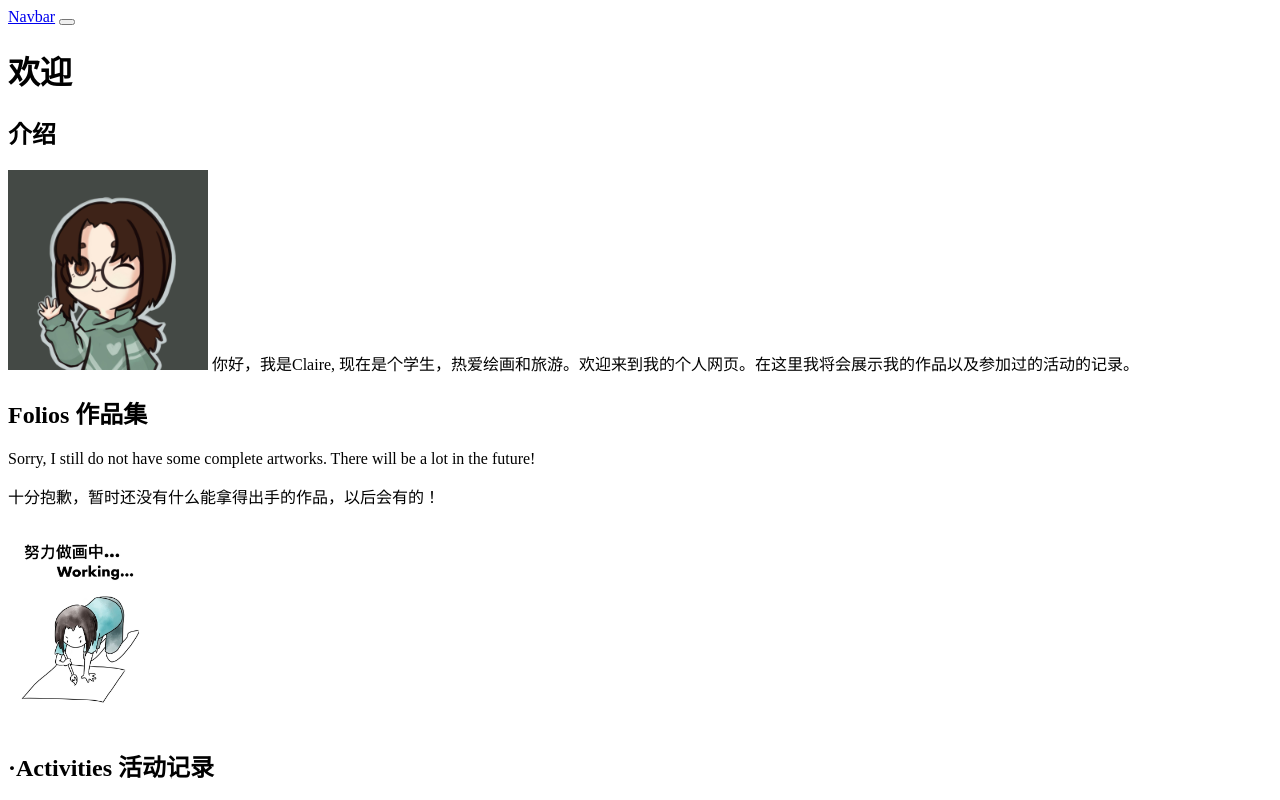
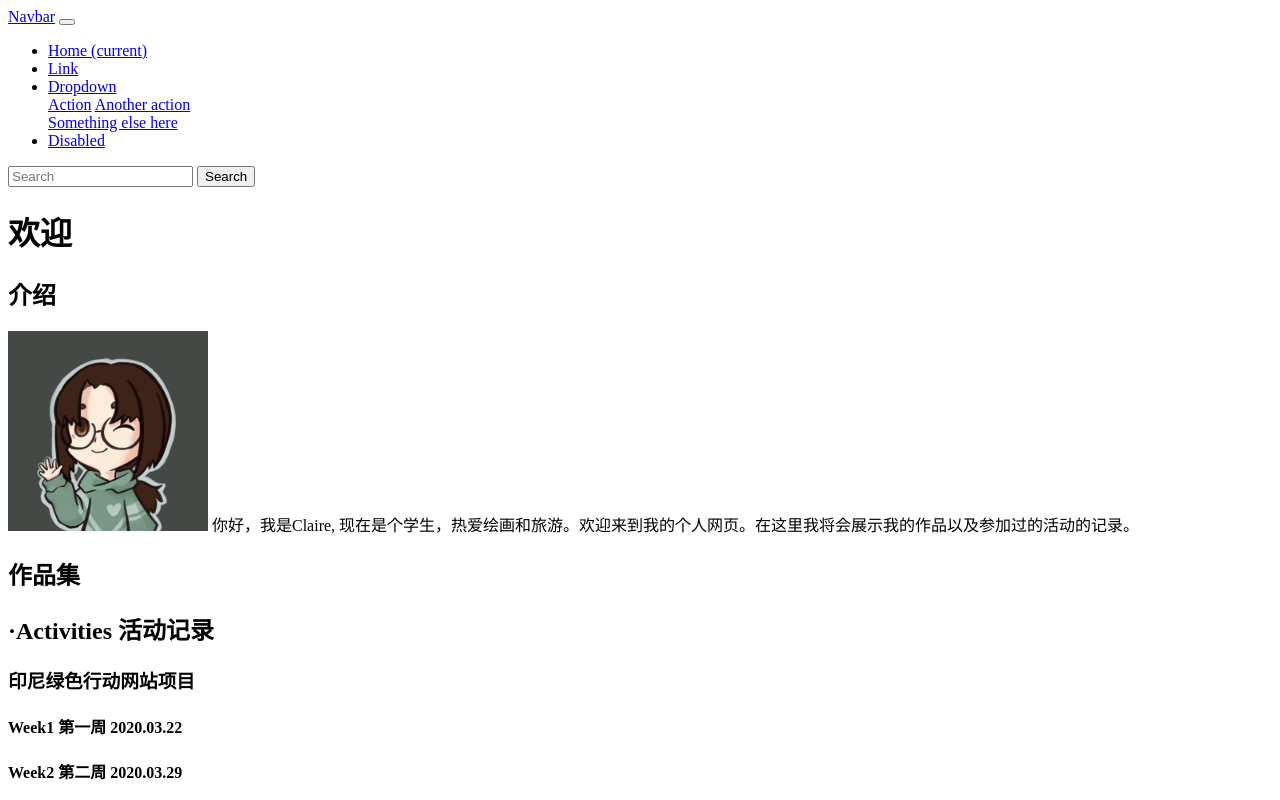
Before and after one commit to Claire-123/Claire-123.github.io, a plain HTML site: page index.html in a window 1280 px wide. Shown: the top 800 px of the page. Drawn offline with Linux system fonts and the light colour scheme.

Commit message:
navbar..

```diff
--- a/index.html
+++ b/index.html
@@ -15,17 +15,44 @@
   <button class="navbar-toggler" type="button" data-toggle="collapse" data-target="#navbarSupportedContent" aria-controls="navbarSupportedContent" aria-expanded="false" aria-label="Toggle navigation">
     <span class="navbar-toggler-icon"></span>
   </button>
-  </nav>
+
+  <div class="collapse navbar-collapse" id="navbarSupportedContent">
+    <ul class="navbar-nav mr-auto">
+      <li class="nav-item active">
+        <a class="nav-link" href="#">Home <span class="sr-only">(current)</span></a>
+      </li>
+      <li class="nav-item">
+        <a class="nav-link" href="#">Link</a>
+      </li>
+      <li class="nav-item dropdown">
+        <a class="nav-link dropdown-toggle" href="#" id="navbarDropdown" role="button" data-toggle="dropdown" aria-haspopup="true" aria-expanded="false">
+          Dropdown
+        </a>
+        <div class="dropdown-menu" aria-labelledby="navbarDropdown">
+          <a class="dropdown-item" href="#">Action</a>
+          <a class="dropdown-item" href="#">Another action</a>
+          <div class="dropdown-divider"></div>
+          <a class="dropdown-item" href="#">Something else here</a>
+        </div>
+      </li>
+      <li class="nav-item">
+        <a class="nav-link disabled" href="#" tabindex="-1" aria-disabled="true">Disabled</a>
+      </li>
+    </ul>
+    <form class="form-inline my-2 my-lg-0">
+      <input class="form-control mr-sm-2" type="search" placeholder="Search" aria-label="Search">
+      <button class="btn btn-outline-success my-2 my-sm-0" type="submit">Search</button>
+    </form>
+  </div>
+</nav>
 
   <h1 class="font">欢迎</h1>
   <h2 class="font">介绍</h2>
   <img src="自画像.jpg" width="200" heigh="200" alt="The picture is lost 图片消失了">
   <span class="font">
   <span class="font">你好，我是Claire, 现在是个学生，热爱绘画和旅游。欢迎来到我的个人网页。在这里我将会展示我的作品以及参加过的活动的记录。</span>
-  <h2 class="font">Folios 作品集</h2>
-  <p class="font">Sorry, I still do not have some complete artworks. There will be a lot in the future!</p>
-  <p class="font">十分抱歉，暂时还没有什么能拿得出手的作品，以后会有的！</p>
-  <img src="正在画.jpg" width="150" heigh="200" alt="The picture is lost 图片消失了">
+  <h2 class="font">作品集</h2>
+
   <h2>·Activities 活动记录</h2>
   <h3 class="font">印尼绿色行动网站项目</h3>
   <h4 class="font">Week1 第一周 2020.03.22</h4>
```
